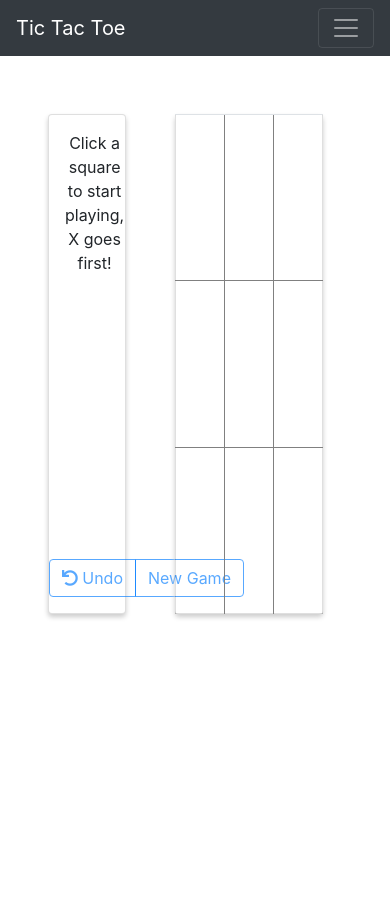
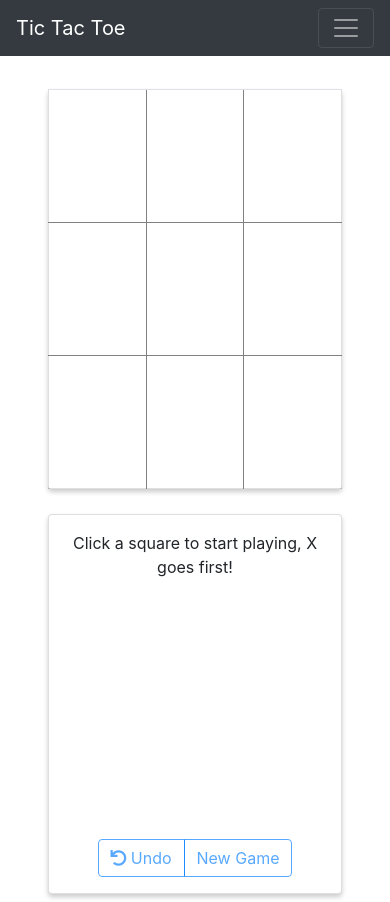
Before and after one commit to mosherc/tic-tac-toe, an Angular app: page /tic-tac-toe/play in a window 390 px wide. Before the commit the page ends 844 px from the top, so only its background shows below. Built offline with nearby package versions, Linux system fonts and the light colour scheme.

Commit message:
adjust wrapping of cards and responsive design for mobile

```diff
--- a/src/app/tic-tac-toe/tic-tac-toe.component.css
+++ b/src/app/tic-tac-toe/tic-tac-toe.component.css
@@ -1,19 +1,32 @@
+.card-panel {
+  box-shadow: 0 3px 5px 0 #ccc;
+  text-align: center;
+  margin: 25px auto 0 auto;
+}
+
 .game-panel {
   height: 500px;
-  margin: 50px auto 25px auto;
-  text-align: center;
+
   display: flex;
   box-shadow: 0 3px 5px 0 #ccc;
 }
 
 .game-board {
-  width: 80%;
+  width: 100%;
   height: 500px;
-  margin: 50px auto 25px auto;
-  text-align: center;
   box-shadow: 0 3px 5px 0 #ccc;
   border-radius: .25rem;
   border: 1px solid rgba(0,0,0,.125);
+}
+
+@media only screen and (max-width: 768px) {
+  .game-board {
+    height: 400px !important;
+  }
+
+  .game-panel {
+    height: 380px !important;
+  }
 }
 
 .game-cell {
@@ -41,5 +54,12 @@ tr:last-child .game-cell {
 
 .move-log {
   box-shadow: inset 0 1px 2px 0 #ccc;
-  background-color: #eee  ;
+  background-color: #eee;
 }
+
+/* @media only screen and (max-width: 812px){
+  .move-log {
+    max-height: 200px;
+    overflow-y: auto;
+  }
+} */
--- a/src/app/tic-tac-toe/tic-tac-toe.component.html
+++ b/src/app/tic-tac-toe/tic-tac-toe.component.html
@@ -1,7 +1,19 @@
 <div class="container px-5">
   <div class="row">
-    <div class="col-4 text-center">
-      <div class="game-panel card text-center flex-column align-items-start">
+    <div *ngIf="board.winner" class="text-center w-100 px-3">
+      <div class="card card-body card-panel mt-3">
+        Congrats to Player {{board.winningPlayer}} on winning!
+      </div>
+    </div>
+    <div *ngIf="board.moveLog.length === 9 && !board.winner" class="text-center w-100 px-3">
+      <div class="card card-body card-panel mt-3">
+        No one won! Would you like to play again?
+      </div>
+    </div>
+  </div>
+  <div class="row d-flex">
+    <div class="col-md-4 col-sm-12 order-md-0 order-1 text-center">
+      <div class="game-panel card card-panel flex-column align-items-start">
         <div class="mb-auto mx-auto">
           <div class="mt-3 mx-3">
             Click a square to start playing, X goes first!
@@ -10,17 +22,8 @@
             <div *ngFor="let move of board.moveLog">{{move.x}}, {{move.y}} by player {{move.player}}</div>
           </div>
         </div>
-        <div *ngIf="board.winner" class="text-center w-100 px-3">
-          <div class="card card-body mt-3">
-            Congrats to Player {{board.winningPlayer}} on winning!
-          </div>
-        </div>
-        <div *ngIf="board.moveLog.length === 9 && !board.winner" class="text-center w-100 px-3">
-            <div class="card card-body mt-3">
-             No one won! Would you like to play again?
-            </div>
-          </div>
-        <div class="text-center mx-auto my-3">
+
+        <div class="mx-auto my-3">
           <div class="btn-group">
             <button class="btn btn-outline-primary" (click)="board.undo()" [ngClass]="{'disabled': board.turnsTaken === 0 || board.winner}"
               [disabled]="board.turnsTaken === 0 || board.winner">
@@ -31,11 +34,11 @@
         </div>
       </div>
     </div>
-    <div class="col-8">
-      <table class="table game-board">
+    <div class="col-md-8 col-sm-12 order-md-1 order-0">
+      <table class="table game-board card-panel">
         <tbody>
           <tr *ngFor="let column of board.cells; let x = index">
-            <td *ngFor="let cell of column; let y = index" (click)="board.takeTurn(x,y)" class="game-cell text-center">
+            <td *ngFor="let cell of column; let y = index" (click)="board.takeTurn(x,y)" class="game-cell">
               <i [ngClass]="{'fas fa-times': board.getCell(x, y)==='X', 'far fa-circle': board.getCell(x, y)==='O'}"></i>
             </td>
           </tr>
```
